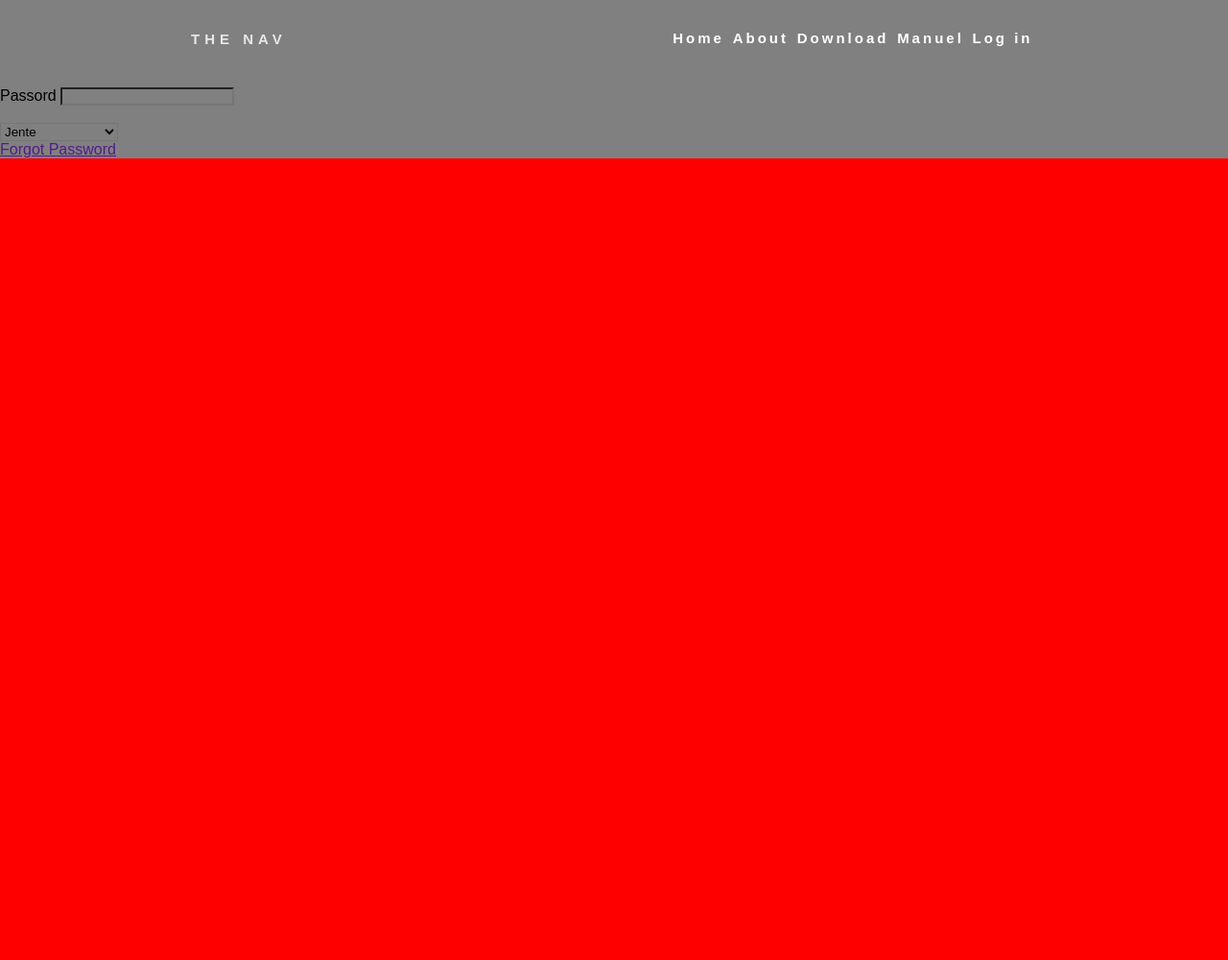
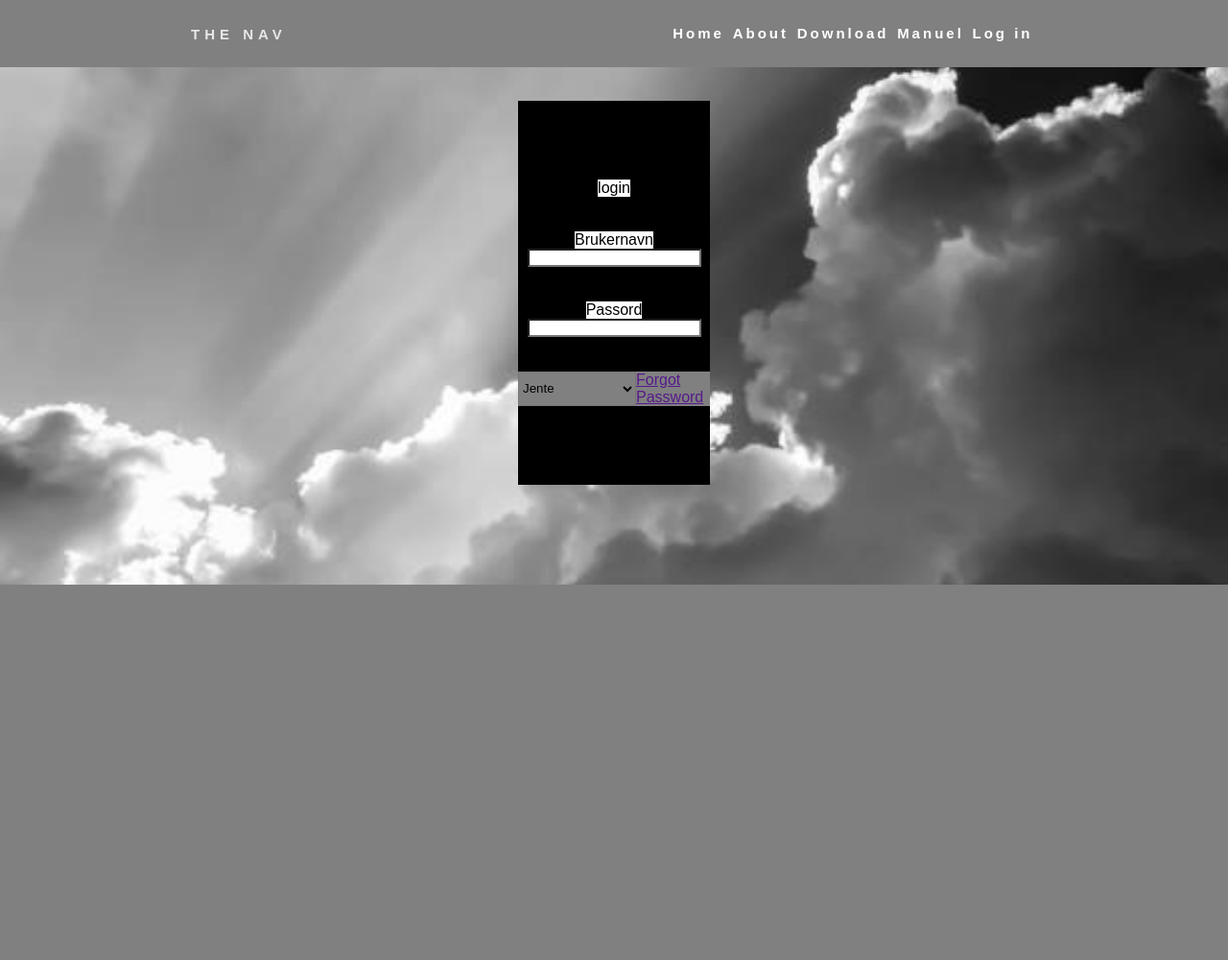
Before and after one commit to FelixLokkumSeielstad/tictactoe, a PHP site: page /Login.html in a window 1280 px wide. Shown: the whole page at 96% size. After the commit the page ends 609 px from the top, so only its background shows below. Run offline with PHP 8.4, Linux system fonts and the light colour scheme.

Commit message:
Update style.css

```diff
--- a/Nettside/style.css
+++ b/Nettside/style.css
@@ -16,7 +16,7 @@ nav {
   display: flex;
   justify-content: space-around;
   align-items: center;
-  height: 10vh;
+  height: 70px;
   transition: 0.4s;
   z-index: 99;
 }
@@ -197,11 +197,44 @@ section{
 
 /*////////////////////////Login//////////////////////////*/
 .Login{
-  background-color: red;
-  height: 1000px;
+  background-image: url(bilder/bilderlogin/istockphoto-808592242-612x612.jpg);
+  background-size: cover;
+  height: 609px;
   width: 100%;
+  display: flex;
+  justify-content: center;
+  align-items: center;
+}
+
+.lgcontainer{
+  width: 200px;
+  height: 400px;
+  background-color: black;
+  display: flex;
+  align-items: center;
+  justify-content: center;
+  flex-direction: column;
+}
+
+.lglogins{
+  width: 200px;
+  height: 50px;
+  margin: 10px;
+  padding: 10px;
+  background-color: white;
+}
+
+.label{
+  background-color: white;
+}
+
+.forgot{
+  background-color: black;
+  display: flex;
+  flex-direction: row;
 }
 
 
 
+
 /*////////////////////////Home//////////////////////////*/
```
